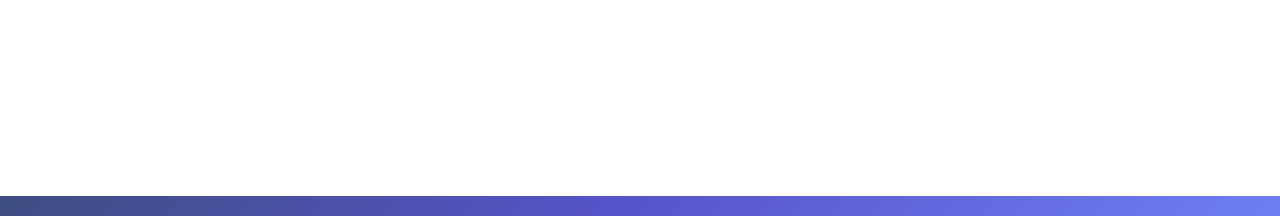
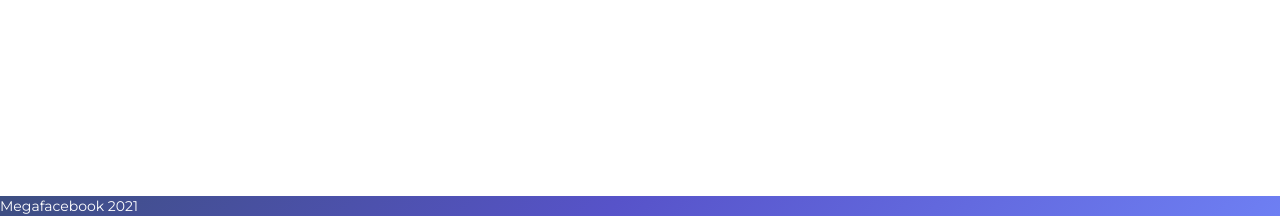
Before and after one commit to Eneanuch/MEGAFACEBOOK, a Flask app: page /about in a window 1280 px wide. Shown: the part 584-800 px from the top of the page. Run offline with Flask 2, Linux system fonts and the light colour scheme; some libraries are stand-ins or nearby versions.

Commit message:
edit footer

```diff
--- a/templates/base.html
+++ b/templates/base.html
@@ -72,6 +72,6 @@
         </div>
     </body>
     <footer>
-
+        Megafacebook 2021
     </footer>
 </html>
```
